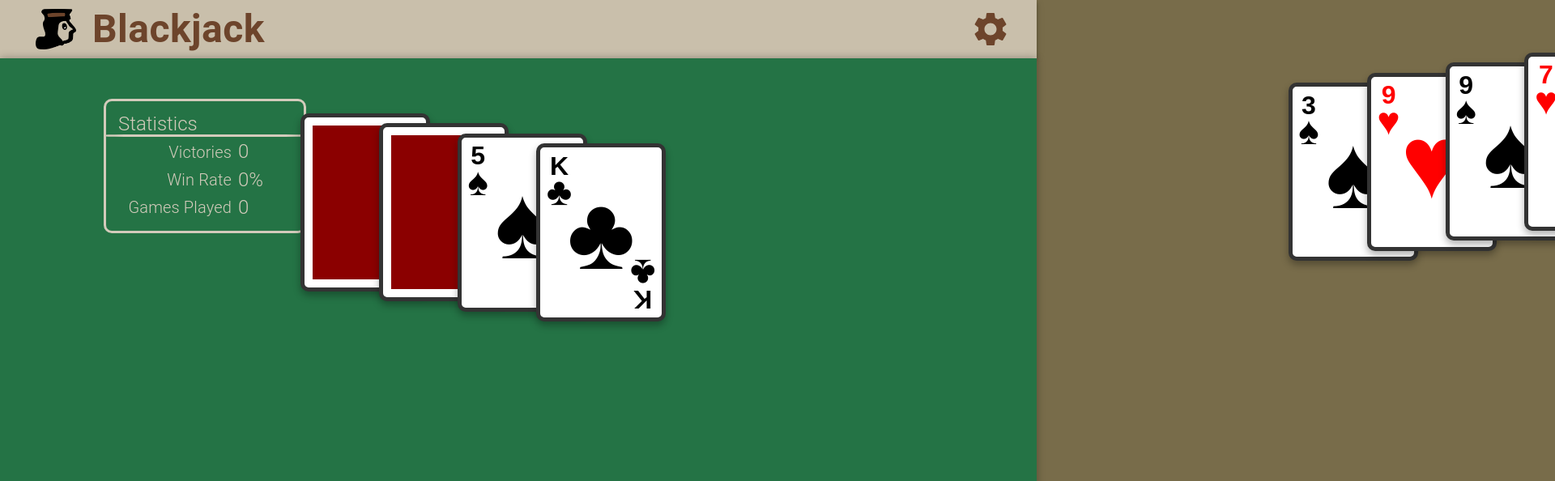
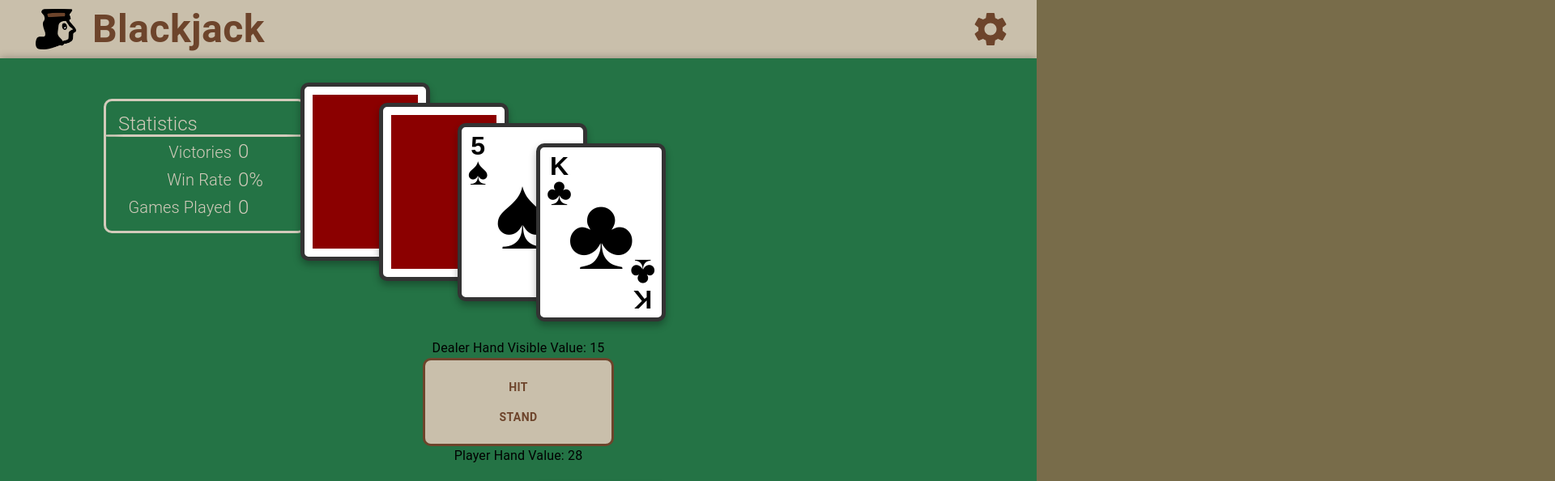
Before and after one commit to EthanNguyen-Tu/Blackjack, a React (Create React App) app: page / in a window 1280 px wide. Shown: the top 594 px of the page at 81% size, 1920 px wide, since content can reach past the window. Built offline with nearby package versions, Linux system fonts and the light colour scheme.

Commit message:
fix(Layout): Corrected player cards covering decision panel

```diff
--- a/src/shared/components/Blackjack/Blackjack.tsx
+++ b/src/shared/components/Blackjack/Blackjack.tsx
@@ -44,7 +44,6 @@ function Blackjack(props: BlackjackProps) {
     );
 
     useEffect(() => {
-        console.log("Effect Ran");
         const clearCards = () => {
             console.log("Clearing Cards");
             dealerHand.clear();
@@ -142,9 +141,9 @@ function Blackjack(props: BlackjackProps) {
         <Grid
             container
             direction="column"
-            justifyContent="space-between"
+            justifyContent="flex-start"
             alignItems="center"
-            style={{ height: "85%" }}
+            height="100%"
         >
             <StatisticsMenu
                 visible={showStatMenu}
@@ -158,7 +157,7 @@ function Blackjack(props: BlackjackProps) {
                 container
                 size={12}
                 justifyContent="center"
-                alignItems="center"
+                alignItems="flex-start"
             >
                 {dealerHand && (
                     <HandOfCardsDisplay
@@ -173,6 +172,7 @@ function Blackjack(props: BlackjackProps) {
                 direction="column"
                 justifyContent="center"
                 alignItems="center"
+                height="175px"
             >
                 {showHandSum && (
                     <Typography>
@@ -194,7 +194,7 @@ function Blackjack(props: BlackjackProps) {
                 container
                 size={12}
                 justifyContent="center"
-                alignItems="center"
+                alignItems="flex-end"
             >
                 {playerHand && (
                     <HandOfCardsDisplay
--- a/src/shared/components/HandOfCards/HandOfCardsDisplay.tsx
+++ b/src/shared/components/HandOfCards/HandOfCardsDisplay.tsx
@@ -16,7 +16,6 @@ interface HandOfCardsProps {
 function HandOfCardsDisplay(props: HandOfCardsProps) {
     const { variant, hand } = props;
     let cardCount = 0;
-    const direction = variant === HandOfCardsVariants.DEALER ? 25 : -25;
 
     if (hand instanceof VisibilityHandOfCards) {
         let cards: React.ReactNode[] = [];
@@ -29,7 +28,7 @@ function HandOfCardsDisplay(props: HandOfCardsProps) {
                     sx={{
                         zIndex: idx,
                         marginLeft: "-75px",
-                        marginTop: direction * idx + "px",
+                        marginTop: 25 * idx + "px",
                     }}
                     key={variant + "-" + card + "-" + cardCount}
                 />
@@ -43,7 +42,7 @@ function HandOfCardsDisplay(props: HandOfCardsProps) {
                     sx={{
                         zIndex: idx,
                         marginLeft: "-75px",
-                        marginTop: direction * idx + "px",
+                        marginTop: 25 * idx + "px",
                     }}
                     key={variant + "-" + card + "-" + cardCount}
                 />
@@ -58,7 +57,7 @@ function HandOfCardsDisplay(props: HandOfCardsProps) {
             sx={{
                 zIndex: idx,
                 marginLeft: "-75px",
-                marginTop: direction * idx + "px",
+                marginBottom: 25 * idx + "px",
             }}
             key={variant + "-" + card + "-" + cardCount}
         />
```
